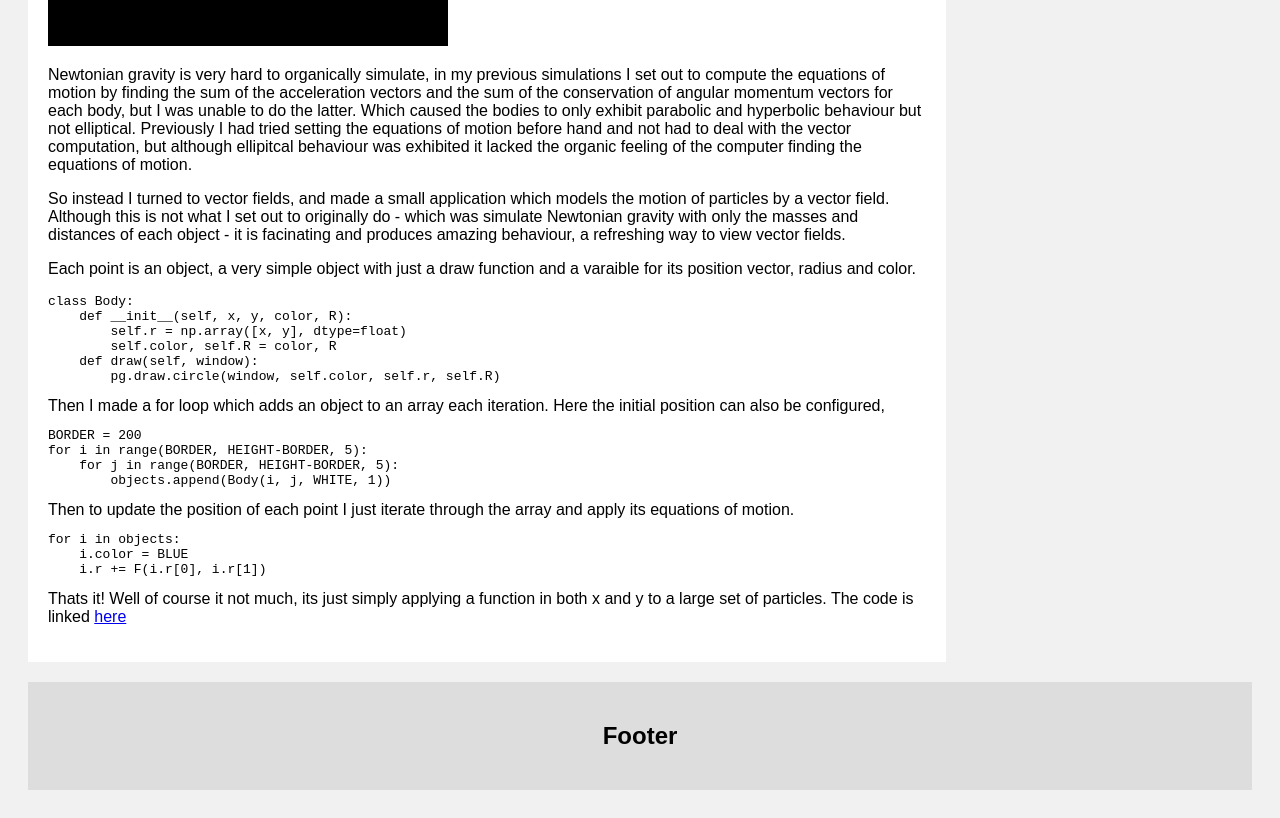
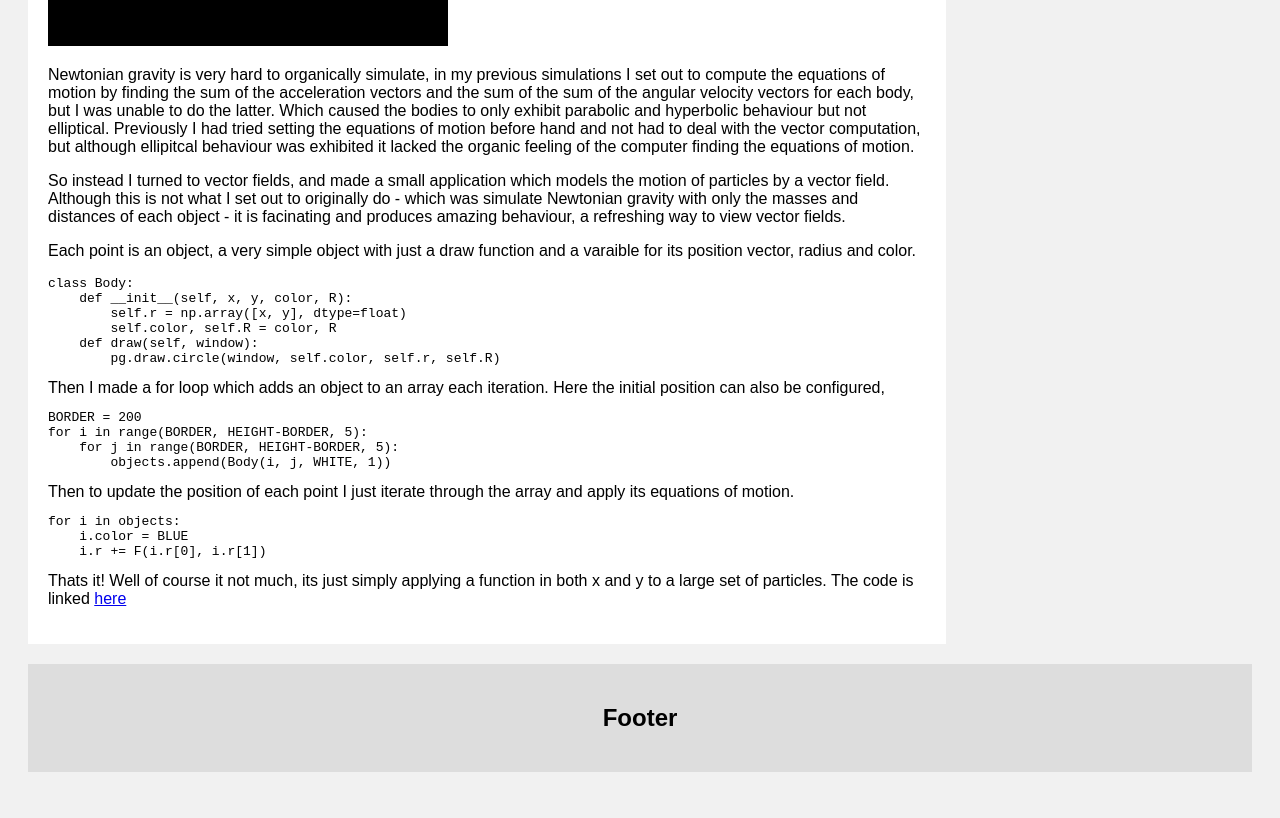
Before and after one commit to robertjmapes/portfolio, a plain HTML site: page index.html in a window 1280 px wide. Shown: the part 1214-2032 px from the top of the page. Drawn offline with Linux system fonts and the light colour scheme.

Commit message:
Update index.html

```diff
--- a/index.html
+++ b/index.html
@@ -94,7 +94,7 @@ body {
         <img src="images/img3.PNG" style="width:25em; height:25em">
       </div>
       <p>
-        Newtonian gravity is very hard to organically simulate, in my previous simulations I set out to compute the equations of motion by finding the sum of the acceleration vectors and the sum of the conservation of angular momentum vectors for each body, but I was unable to do the latter. Which caused the bodies to only exhibit parabolic and hyperbolic behaviour but not elliptical. Previously I had tried setting the equations of motion before hand and not had to deal with the vector computation, but although ellipitcal behaviour was exhibited it lacked the organic feeling of the computer finding the equations of motion.
+        Newtonian gravity is very hard to organically simulate, in my previous simulations I set out to compute the equations of motion by finding the sum of the acceleration vectors and the sum of the sum of the angular velocity vectors for each body, but I was unable to do the latter. Which caused the bodies to only exhibit parabolic and hyperbolic behaviour but not elliptical. Previously I had tried setting the equations of motion before hand and not had to deal with the vector computation, but although ellipitcal behaviour was exhibited it lacked the organic feeling of the computer finding the equations of motion.
       </p>
       <p>
         So instead I turned to vector fields, and made a small application which models the motion of particles by a vector field. Although this is not what I set out to originally do - which was simulate Newtonian gravity with only the masses and distances of each object - it is facinating and produces amazing behaviour, a refreshing way to view vector fields.
```
